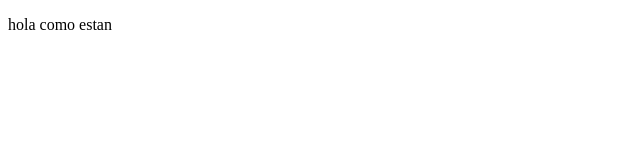
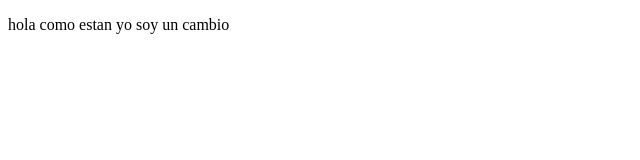
Before and after one commit to zulygs/git_curso, a plain HTML site: page index.html in a window 1280 px wide. Shown: the whole page, without its empty margins (0-640 px from the left). Drawn offline with Linux system fonts and the light colour scheme.

Commit message:
Ahora nuestro index tiene la frase yo soy un cambio

```diff
--- a/index.html
+++ b/index.html
@@ -5,6 +5,6 @@
     <title>mi primer ejemplo git</title>
   </head>
   <body>
-    <p>hola como estan </p>
+    <p>hola como estan yo soy un cambio </p>
   </body>
 </html>
```
